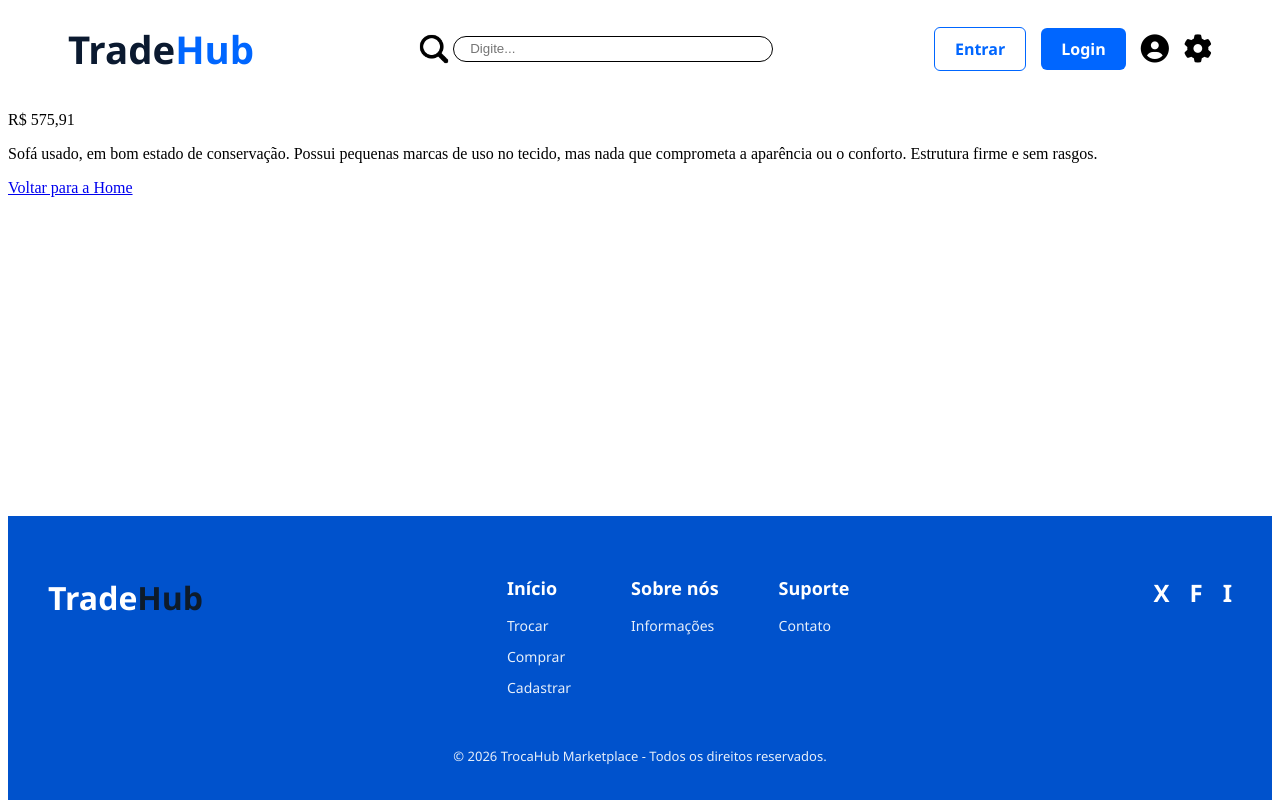
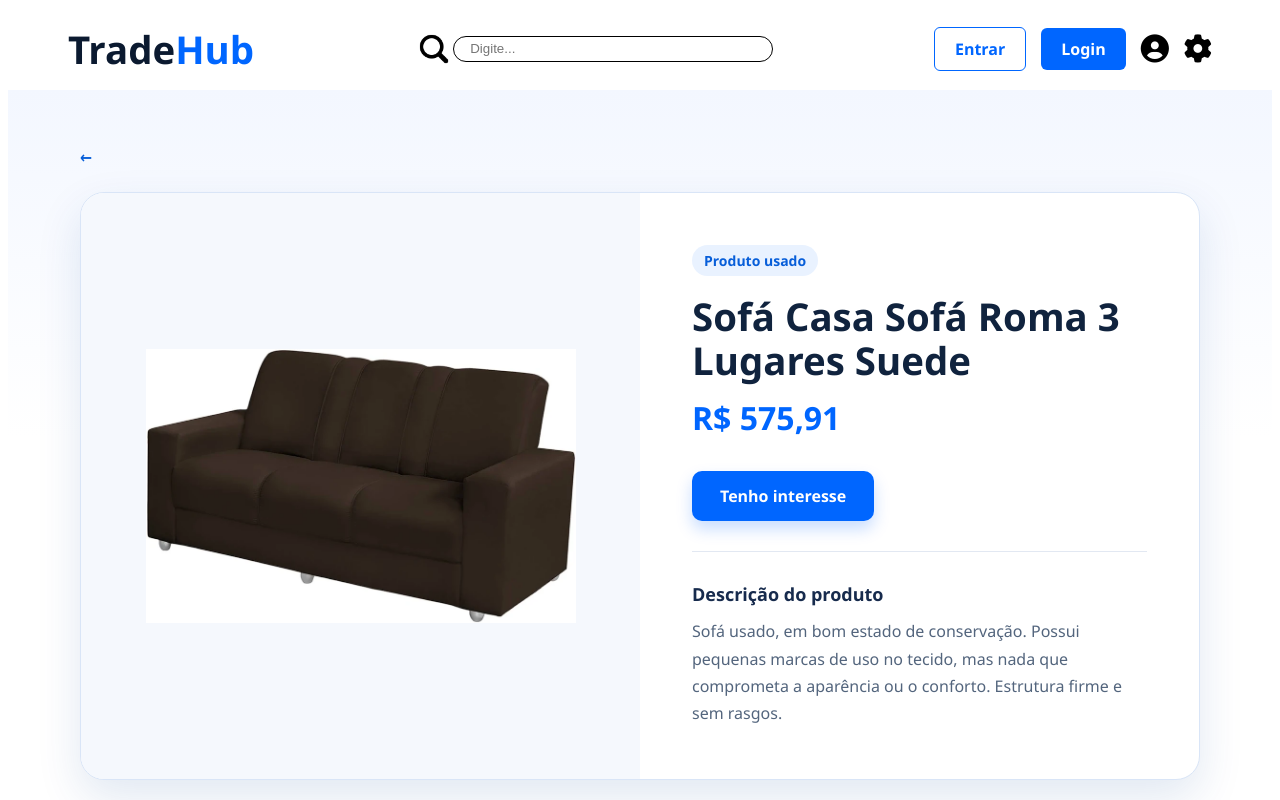
Before and after one commit to Hackathon-Trade-Hub/Trade-hub, a Vue app: page /pagProd/1 in a window 1280 px wide. Shown: the top 800 px of the page. Built offline with nearby package versions, Linux system fonts and the light colour scheme.

Commit message:
paginaProduto quase completa

```diff
--- a/src/Views/HomeView.vue
+++ b/src/Views/HomeView.vue
@@ -17,7 +17,14 @@
         <div class="row row-cols-1 row-cols-md-3 row-cols-lg-4 g-4 justify-content-center">
 
 
-            <ProdutoCard v-for="produto in listaProdutos" :key="produto.id" :titulo="produto.titulo" :descricao="produto.descricao" :imagem="produto.imagem"></ProdutoCard>
+            <ProdutoCard
+              v-for="produto in listaProdutos"
+              :key="produto.id"
+              :id="produto.id"
+              :titulo="produto.titulo"
+              :descricao="produto.descricao"
+              :imagem="produto.imagem"
+            />
 
 
 
--- a/src/Views/paginaProduto.vue
+++ b/src/Views/paginaProduto.vue
@@ -1,32 +1,209 @@
 <template>
-  <div class="detalhes">
-    <!-- Exibe APENAS se o produto foi encontrado -->
-    <div v-if="produto">
-      <h1>{{ produto.nome }}</h1>
-      <p class="preco">{{ produto.preco }}</p>
-      <p class="descricao">{{ produto.descricao }}</p>
+  <section class="pagina-produto">
+    <div v-if="produto" class="detalhes-produto">
+      <router-link to="/" class="voltar">←</router-link>
 
-      <router-link to="/">Voltar para a Home</router-link>
+      <article class="produto-card">
+        <div class="imagem-container">
+          <img :src="produto.imagem" :alt="produto.titulo" class="imagem-produto">
+        </div>
+
+        <div class="informacoes-produto">
+          <span class="estado-produto">Produto usado</span>
+          <h1>{{ produto.titulo }}</h1>
+          <p class="preco">{{ produto.preco }}</p>
+          <button class="botao-interesse" type="button">Tenho interesse</button>
+
+          <div class="separador"></div>
+
+          <h2>Descrição do produto</h2>
+          <p class="descricao">{{ produto.descricao }}</p>
+
+        </div>
+      </article>
     </div>
 
-    <div v-else>
-      <p>Produto não encontrado.</p>
-      <router-link to="/">Voltar para a Home</router-link>
+    <div v-else class="produto-nao-encontrado">
+      <h1>Produto não encontrado</h1>
+      <p>Este anúncio pode ter sido removido ou o link está incorreto.</p>
+      <router-link to="/" class="botao-voltar">Voltar para a Home</router-link>
     </div>
-  </div>
+  </section>
 </template>
 
 <script setup>
 import { computed } from 'vue';
 import { useRoute } from 'vue-router';
 import { listaProdutos } from '@/data/produtos';
+
 const route = useRoute();
 
-// 1. Pega o ID que veio do clique na Home (ex: '2')
-const idDaUrl = Number(route.params.id);
-
-// 2. Procura no array produtos.js APENAS o produto que tem o ID igual ao da URL
 const produto = computed(() => {
+  const idDaUrl = Number(route.params.id);
   return listaProdutos.find(item => item.id === idDaUrl);
 });
 </script>
+
+<style scoped>
+.pagina-produto {
+  min-height: 100%;
+  padding: 56px 24px 80px;
+  background: linear-gradient(180deg, #f3f7ff 0%, #ffffff 45%);
+  font-family: 'Segoe UI', Tahoma, Geneva, Verdana, sans-serif;
+  box-sizing: border-box;
+}
+
+.detalhes-produto {
+  max-width: 1120px;
+  margin: 0 auto;
+}
+
+.voltar {
+  display: inline-block;
+  margin-bottom: 24px;
+  color: #075ed9;
+  font-weight: 600;
+  text-decoration: none;
+}
+
+.voltar:hover {
+  text-decoration: underline;
+}
+
+.produto-card {
+  display: grid;
+  grid-template-columns: minmax(280px, 1fr) minmax(320px, 1fr);
+  overflow: hidden;
+  background: #ffffff;
+  border: 1px solid #d9e5f7;
+  border-radius: 24px;
+  box-shadow: 0 18px 45px rgba(12, 66, 145, 0.12);
+}
+
+.imagem-container {
+  display: flex;
+  align-items: center;
+  justify-content: center;
+  min-height: 460px;
+  padding: 42px;
+  background: #f5f8fd;
+}
+
+.imagem-produto {
+  width: 100%;
+  max-width: 430px;
+  height: 370px;
+  object-fit: contain;
+}
+
+.informacoes-produto {
+  padding: 52px;
+}
+
+.estado-produto {
+  display: inline-block;
+  padding: 6px 12px;
+  color: #075ed9;
+  background: #e9f2ff;
+  border-radius: 999px;
+  font-size: 14px;
+  font-weight: 700;
+}
+
+h1 {
+  margin: 18px 0 14px;
+  color: #10233e;
+  font-size: clamp(28px, 3vw, 40px);
+  line-height: 1.15;
+}
+
+.preco {
+  margin: 0;
+  color: #0066ff;
+  font-size: 32px;
+  font-weight: 800;
+}
+
+.separador {
+  height: 1px;
+  margin: 30px 0;
+  background: #e2e8f2;
+}
+
+h2 {
+  margin: 0 0 12px;
+  color: #172b4d;
+  font-size: 18px;
+}
+
+.descricao {
+  margin: 0;
+  color: #53657d;
+  font-size: 16px;
+  line-height: 1.7;
+}
+
+.botao-interesse,
+.botao-voltar {
+  display: inline-block;
+  margin-top: 32px;
+  padding: 14px 28px;
+  color: #ffffff;
+  background: #0066ff;
+  border: 0;
+  border-radius: 10px;
+  box-shadow: 0 8px 16px rgba(0, 102, 255, 0.22);
+  cursor: pointer;
+  font: inherit;
+  font-weight: 700;
+  text-decoration: none;
+  transition: background-color 0.2s, transform 0.2s;
+}
+
+.botao-interesse:hover,
+.botao-voltar:hover {
+  background: #0052cc;
+  transform: translateY(-2px);
+}
+
+.produto-nao-encontrado {
+  max-width: 560px;
+  margin: 40px auto;
+  padding: 44px;
+  text-align: center;
+  background: #ffffff;
+  border-radius: 20px;
+  box-shadow: 0 12px 35px rgba(12, 66, 145, 0.1);
+}
+
+.produto-nao-encontrado h1 {
+  margin-top: 0;
+}
+
+.produto-nao-encontrado p {
+  color: #53657d;
+}
+
+@media (max-width: 760px) {
+  .pagina-produto {
+    padding: 32px 16px 56px;
+  }
+
+  .produto-card {
+    grid-template-columns: 1fr;
+  }
+
+  .imagem-container {
+    min-height: 300px;
+    padding: 28px;
+  }
+
+  .imagem-produto {
+    height: 260px;
+  }
+
+  .informacoes-produto {
+    padding: 32px 26px;
+  }
+}
+</style>
--- a/src/components/ProdutoCard.vue
+++ b/src/components/ProdutoCard.vue
@@ -5,7 +5,9 @@
       <h5 class="card-title">{{ titulo }}</h5>
     </div>
 
-    <RouterLink to="/pagProd" class="botao">Acessar</RouterLink>
+    <RouterLink :to="{ name: 'paginaProduto', params: { id } }" class="botao">
+      Acessar
+    </RouterLink>
   </div>
 
 </template>
@@ -14,6 +16,7 @@
 export default {
   name: 'ProdutoCard',
   props: {
+    id: Number,
     titulo: String,
     descricao: String,
     imagem: String
```
